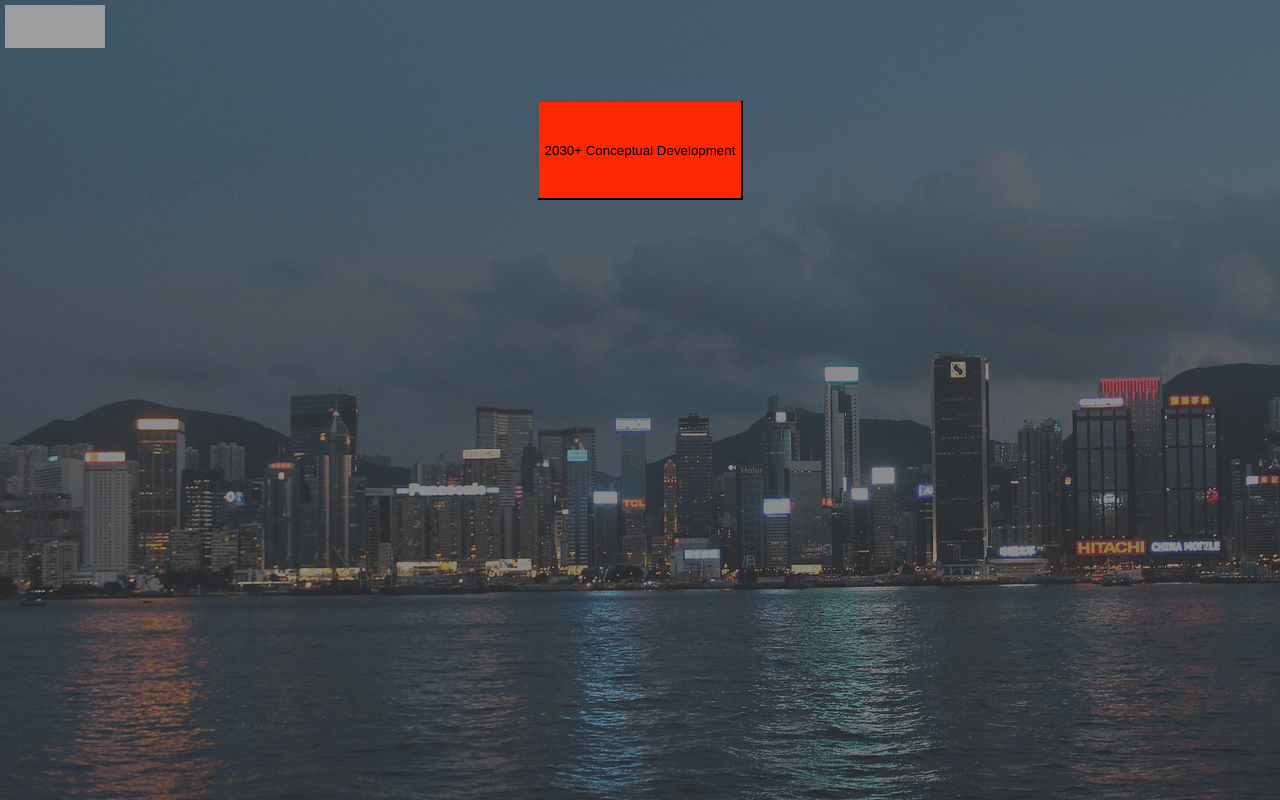
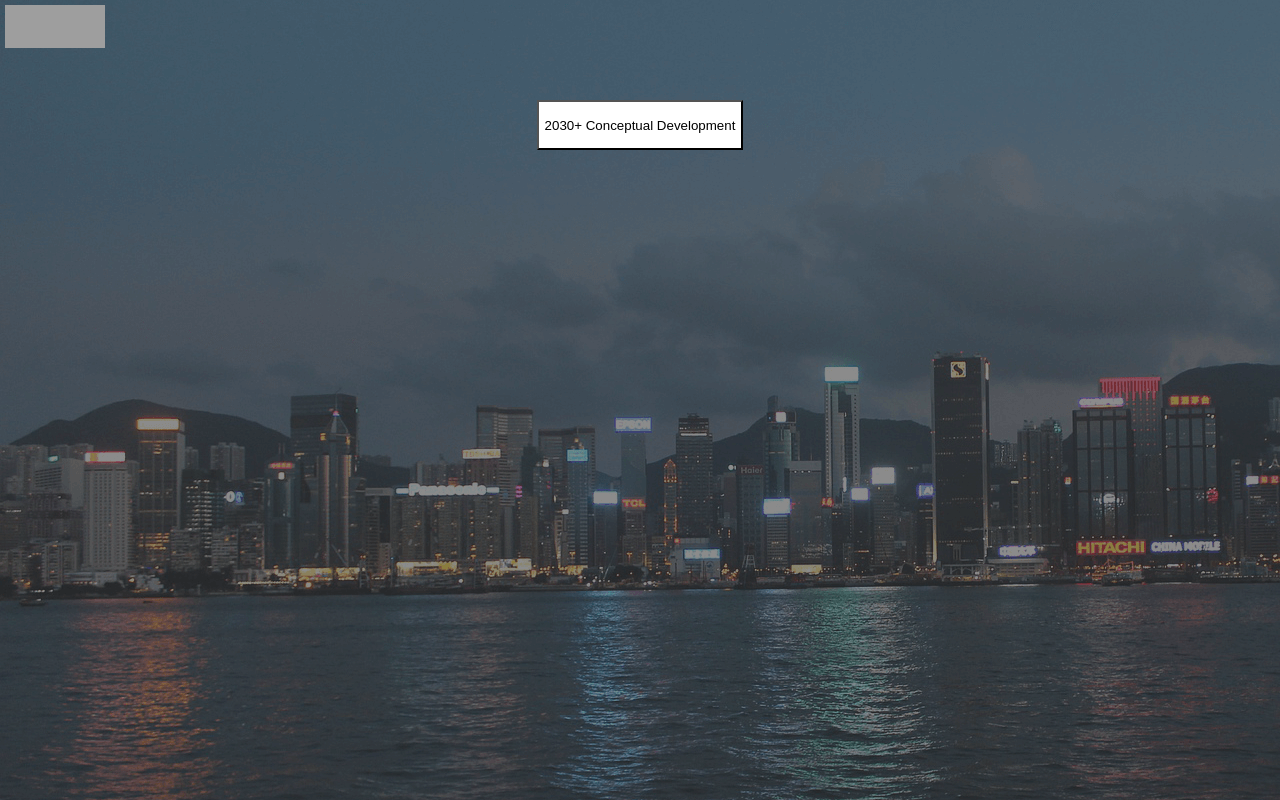
Before and after one commit to stefanyeungjll/jllmetaversedev, a React (Create React App) app: page / in a window 1280 px wide. Shown: the top 800 px of the page. Built offline with nearby package versions, Linux system fonts and the light colour scheme; grey boxes are pictures that could not be loaded.

Commit message:
add new package

```diff
--- a/package.json
+++ b/package.json
@@ -1,11 +1,12 @@
 {
   "name": "jllhkmetaversedev",
-  "version": "1.1.0",
+  "version": "1.1.1",
   "private": true,
   "dependencies": {
     "@testing-library/jest-dom": "^5.16.4",
     "@testing-library/react": "^13.2.0",
     "@testing-library/user-event": "^13.5.0",
+    "dompurify": "^2.3.7",
     "react": "^18.1.0",
     "react-dom": "^18.1.0",
     "react-scripts": "5.0.1",
--- a/src/App.js
+++ b/src/App.js
@@ -14,15 +14,16 @@ const Welcometext = styled.button`
   position: relative;
   margin-top: 100px;
   font-family: Arial;
-  background-color: #fc2803;
+  background-color: #FFFFFF;
   align-content: center;
   text-align: center;
   max-width: fit-content;
-  height: 100px;
+  height: 50px;
 `;
 
 const AppWrapper = styled.div`
   height: 100%;
+  overflow: hidden;
 `;
 // <ReactiveQR onCode={(code) => console.log(code)} /> //
 export default function App() {
--- a/src/Components/Display.js
+++ b/src/Components/Display.js
@@ -10,6 +10,7 @@ const BodyWrapper = styled.div`
 const LinkWrapper = styled.a`
   color: #FFFFFF;
 `;
+
 function Camera() {
   return (
     <BodyWrapper>
```
Also changed, not shown: 1 other file (tests, documents, lock files or other folders).
